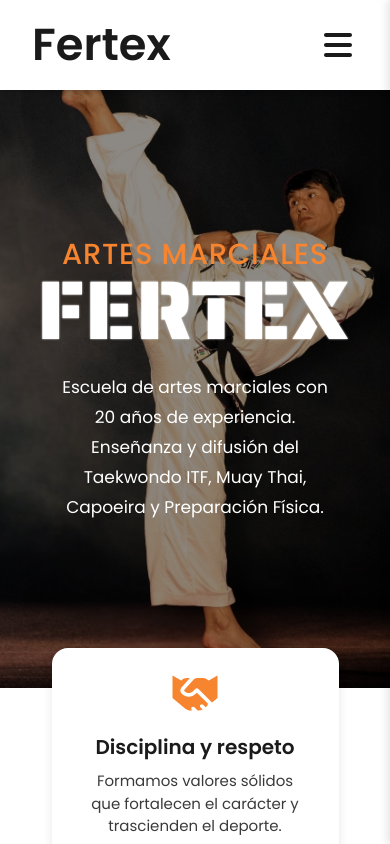
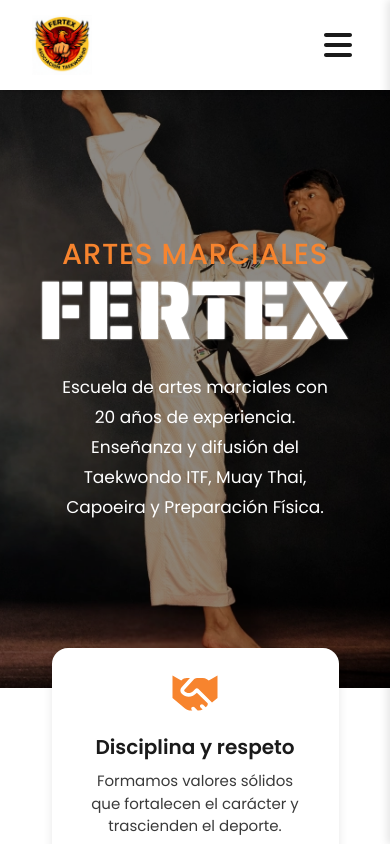
Before and after one commit to jhefferson-guerrero/fertex, a React (Vite) app: page / in a window 390 px wide. Shown: the top 844 px of the page. Built offline with nearby package versions, Linux system fonts and the light colour scheme.

Commit message:
actualizacion ubicaciones - logo

```diff
--- a/index.html
+++ b/index.html
@@ -1,9 +1,10 @@
 <!DOCTYPE html>
-<html lang="en">
+<html lang="es">
   <head>
     <meta charset="UTF-8" />
-    <link rel="icon" type="image/svg+xml" href="/vite.svg" />
+    <link rel="icon" type="image/svg+xml" href="/logo-fertex.svg" />
     <meta name="viewport" content="width=device-width, initial-scale=1.0" />
+    <meta name="description" content="Fertex - Escuela de artes marciales en San Juan de Lurigancho con 20 años de experiencia. Clases de Taekwondo ITF, Muay Thai y Capoeira para niños, jóvenes y adultos. ¡Agenda tu clase de prueba gratis!" />
     <link
       rel="preload"
       href="/fonts/Poppins/Poppins-Regular.ttf"
--- a/src/components/Contacto.jsx
+++ b/src/components/Contacto.jsx
@@ -116,8 +116,7 @@
                     Dirección:
                   </strong>
                   <p className="text-base text-(--texto) md:text-lg">
-                    Av. El Muro Mz 9 lote 18, Mariscal Cáceres, San Juan de
-                    Lurigancho
+                    Cruce con, Av. Central 5110, Av. El Muro Urb, San Juan de Lurigancho 15412
                   </p>
                 </div>
               </div>
@@ -169,7 +168,7 @@
                   </strong>
                   <div className="flex gap-4 mt-2">
                     <a
-                      href="https://www.facebook.com/FertexGukGi"
+                      href="https://www.facebook.com/profile.php?id=100066575439955"
                       target="_blank"
                       rel="noopener noreferrer"
                       aria-label="Visitar página de Facebook de Fertex - Mariscal Cáceres"
@@ -301,7 +300,7 @@
                   </strong>
                   <div className="flex gap-4 mt-2">
                     <a
-                      href="https://www.facebook.com/FertexGukGi"
+                      href="https://www.facebook.com/FertexVillaFloress/"
                       target="_blank"
                       rel="noopener noreferrer"
                       aria-label="Visitar página de Facebook de Fertex - Villa Flores"
@@ -314,7 +313,7 @@
                       />
                     </a>
                     <a
-                      href="https://www.instagram.com/fertexartesmarciales/"
+                      href="https://www.instagram.com/fertexvillaflores/"
                       target="_blank"
                       rel="noopener noreferrer"
                       aria-label="Visitar página de Instragram de Fertex - Villa Flores"
--- a/src/components/Disciplina.jsx
+++ b/src/components/Disciplina.jsx
@@ -355,7 +355,8 @@
               ¿Quieres formar parte de nuestro equipo de campeones?
             </p>
             <a
-              href="#contacto"
+              href="https://api.whatsapp.com/send/?phone=51944351592&text=Hola%2C+me+gustar%C3%ADa+recibir+m%C3%A1s+informaci%C3%B3n.&type=phone_number&app_absent=0"
+              target="_blank"
               className="inline-block bg-(--naranja) hover:bg-(--naranja) text-white font-bold py-3 px-8 rounded-full transition-all duration-300 transform hover:scale-101 hover:shadow-lg"
             >
               Agenda tu Clase de Prueba
--- a/src/components/Footer.jsx
+++ b/src/components/Footer.jsx
@@ -36,10 +36,10 @@
           <div className="footer-social">
             <h3>Síguenos</h3>
             <div className="social-icons">
-              <a href="https://www.facebook.com/FertexGukGi" target="_blank" rel="noopener noreferrer" aria-label="Visitar página de Facebook de Fertex - Villa Flores">
+              <a href="https://www.facebook.com/FertexVillaFloress/" target="_blank" rel="noopener noreferrer" aria-label="Visitar página de Facebook de Fertex - Villa Flores">
                 <FontAwesomeIcon icon={faFacebook} aria-hidden="true" />
               </a>
-              <a href="https://www.instagram.com/fertexartesmarciales/" target="_blank" rel="noopener noreferrer" aria-label="Visitar página de Instragram de Fertex - Villa Flores">
+              <a href="https://www.instagram.com/fertexvillaflores/" target="_blank" rel="noopener noreferrer" aria-label="Visitar página de Instragram de Fertex - Villa Flores">
                 <FontAwesomeIcon icon={faInstagram} aria-hidden="true" />
               </a>
             </div>
--- a/src/components/Header.jsx
+++ b/src/components/Header.jsx
@@ -60,7 +60,13 @@
   return (
     <header className="header">
       <div className="header-container">
-        <div className="site-logo">Fertex</div>
+      <div className="site-logo">
+        <img
+          src="/images/logo-fertex.webp"
+          alt="Logo Fertex Artes Marciales"
+          className="logo-img"
+        />
+      </div>
 
         {/* Botón hamburguesa */}
         <button
@@ -95,7 +101,7 @@
             <li><a className='a' href="#disciplina" onClick={e => handleNavClick(e, 'disciplina')}>Disciplinas</a></li>
             <li><a className='a' href="#galeria" onClick={e => handleNavClick(e, 'galeria')}>Galería</a></li>
             <li><a className='a' href="#contacto" onClick={e => handleNavClick(e, 'contacto')}>Locales</a></li>
-            <a href="https://www.facebook.com/fertexartesmarciales/" target="_blank" class="header-button type1">
+            <a href="https://api.whatsapp.com/send/?phone=51944351592&text=Hola%2C+me+gustar%C3%ADa+recibir+m%C3%A1s+informaci%C3%B3n.&type=phone_number&app_absent=0" target="_blank" class="header-button type1">
               <span class="header-btn-txt">Contáctanos</span>
             </a>
           </ul>
--- a/src/styles/Header.css
+++ b/src/styles/Header.css
@@ -33,8 +33,25 @@
 }
 
 .site-logo {
-    font-size: 2.8rem;
-    font-weight: 600;
+  display: flex;
+  align-items: center;
+}
+
+.logo-img {
+  height: 75px;
+  width: auto;
+  object-fit: contain;
+  transition: transform 0.3s ease;
+}
+
+.logo-img:hover {
+  transform: scale(1.05);
+}
+
+@media (max-width: 768px) {
+  .logo-img {
+    height: 60px;
+  }
 }
 
 .nav-links {
```
Also changed, not shown: public/images/logo-fertex.webp (added), public/logo-fertex.svg (added).
